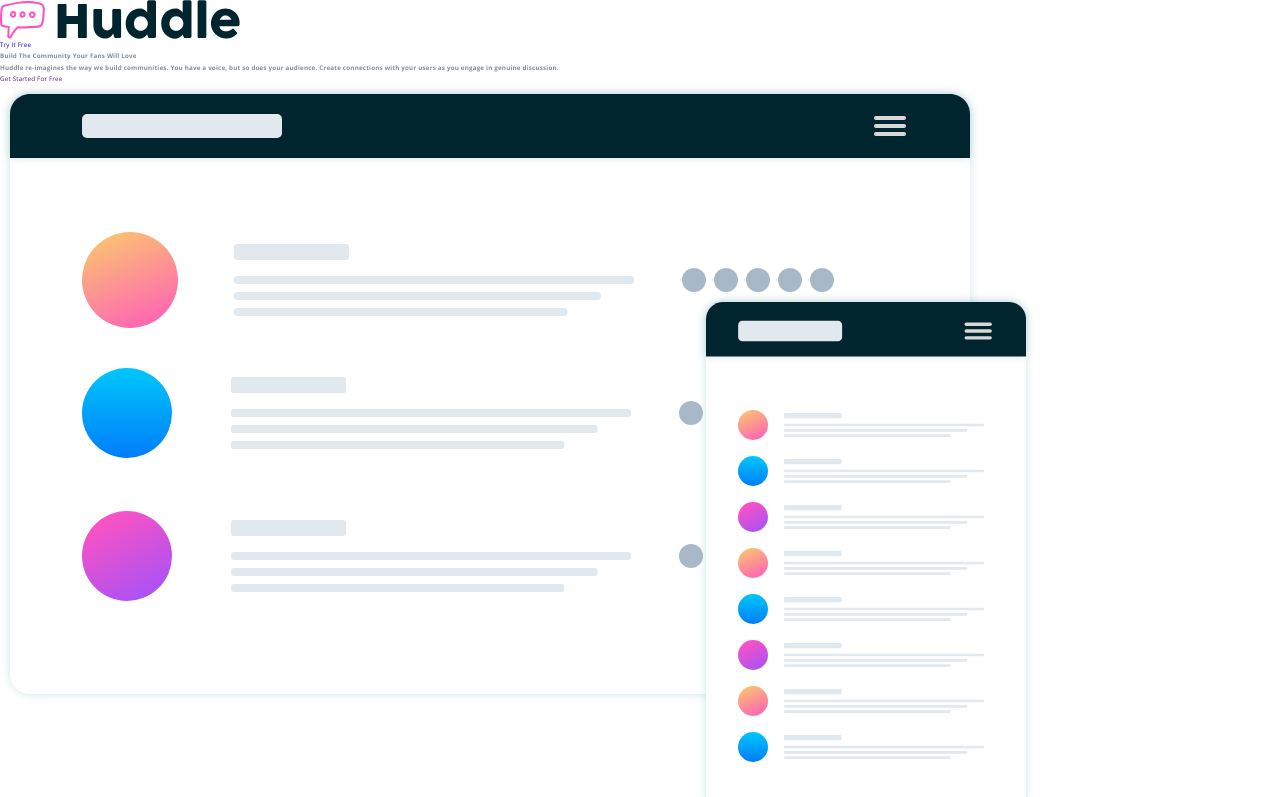
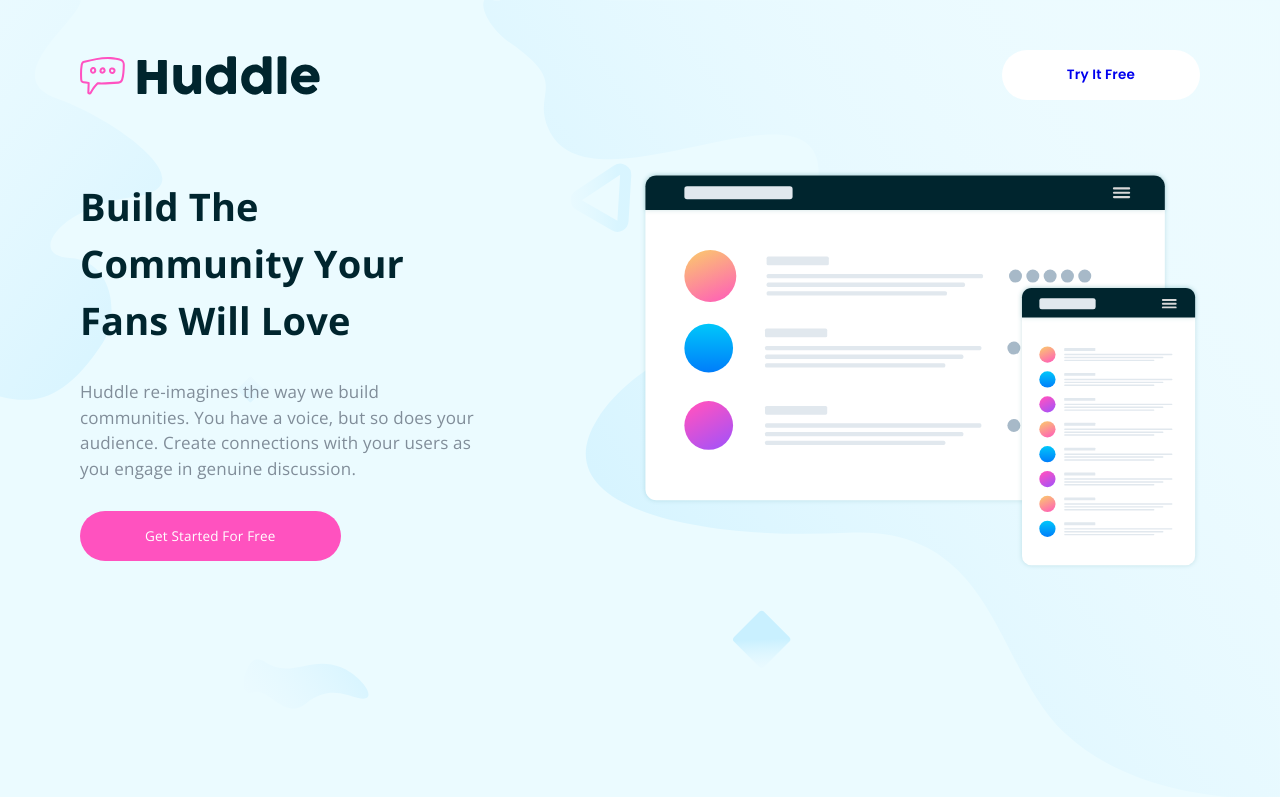
Before and after one commit to Samjolas/huddle-main, a plain HTML site: page index.html in a window 1280 px wide. Shown: the top 797 px of the page. Drawn offline with nearby package versions, Linux system fonts and the light colour scheme.

Commit message:
Clipboard

```diff
--- a/index.html
+++ b/index.html
@@ -21,7 +21,7 @@
           Try It Free
         </a>
       </nav>
-      <section class="hero">
+      <section class="hero mt-70">
         <article class="hero__content">
           <h1 class="heading__accent">
             Build The Community Your Fans Will Love
--- a/sass/style/_button.scss
+++ b/sass/style/_button.scss
@@ -1 +1,21 @@
 @use 'variables' as a;
+
+.btn {
+  border-radius: 5rem;
+  padding: 0 6.5rem;
+  height: 5rem;
+  line-height: 5rem;
+  display: inline-block;
+  &__sub {
+    background: a.$color-white;
+    font-size: a.$fs-300;
+    font-family: a.$ff-sub;
+  }
+  &__main {
+    background: a.$color-btn;
+    margin-right: auto;
+    font-size: a.$fs-300;
+    color: a.$color-white;
+  }
+
+}
--- a/sass/style/_home.scss
+++ b/sass/style/_home.scss
@@ -1,5 +1,30 @@
 @use 'variables' as a;
 
 .header {
+  padding: 5rem 8rem;
+  background: url(../images/bg-hero-desktop.svg) a.$color-h_bg no-repeat right top;
+  background-size: cover;
+  height: 100vh;
+}
+.nav {
+  display: flex;
+  flex-direction: row;
+  justify-content: space-between;
+  align-items: center;
+}
+.hero {
+  display: grid;
+  grid-template-columns: 1fr 1fr;
+  &__content {
+    display: flex;
+    flex-direction: column;
+    margin: auto;
+    margin-right: 15rem;
+    gap: 3rem;
+  }
+}
+.about {
+  &__list {
 
+  }
 }
--- a/sass/style/_modal.scss
+++ b/sass/style/_modal.scss
@@ -1 +1,4 @@
 @use 'variables' as a;
+.mt-70 {
+  margin-top: 7rem;
+}
--- a/sass/style/_reset.scss
+++ b/sass/style/_reset.scss
@@ -23,7 +23,7 @@ body {
   font-style: normal;
   font-weight: a.$fw-400;
   text-rendering: optimizeSpeed;
-  line-height: 1.8;
+  line-height: 1.5;
   letter-spacing: 0.03em;
   overflow-x: hidden;
   color: a.$color-sub;
--- a/sass/style/_typography.scss
+++ b/sass/style/_typography.scss
@@ -1 +1,14 @@
 @use 'variables' as a;
+
+.heading {
+  &__accent {
+    font-size: a.$fs-800;
+    color: a.$color-main;
+  }
+}
+.para {
+  &__accent {
+    font-size: a.$fs-400;
+    font-weight: a.$fw-400;
+  }
+}
--- a/sass/style/_variables.scss
+++ b/sass/style/_variables.scss
@@ -3,12 +3,12 @@ $ff-main: 'Open Sans', sans-serif;
 $ff-sub: 'Poppins', sans-serif;
 
 // font size//
-$fs-800: 4.3rem;
-$fs-700: 3.4rem;
-$fs-600: 2.5rem;
-$fs-500: 2rem;
-$fs-400: 1.8rem;
-$fs-300: 1.6rem;
+$fs-800: 3.8rem;
+$fs-700: 3.2rem;
+$fs-600: 2.7rem;
+$fs-500: 1.9rem;
+$fs-400: 1.7rem;
+$fs-300: 1.35rem;
 
 // font weight//
 $fw-400: 400;
@@ -21,13 +21,7 @@ $color-main: hsl(192, 100%, 9%);
 $color-sub: hsl(208, 11%, 55%);
 $color-h_bg: hsl(193, 100%, 96%);
 $color-bg: hsl(0, 0%, 100%);
+$color-white: hsl(0, 0%, 100%);
 
 
 // margin //
-$m-20: 2rem;
-$m-30: 3rem;
-$m-50: 5rem;
-$m-80: 8rem;
-
-
-//Font size: 18px
```
Also changed, not shown: dist/main.css, 1 other file.
